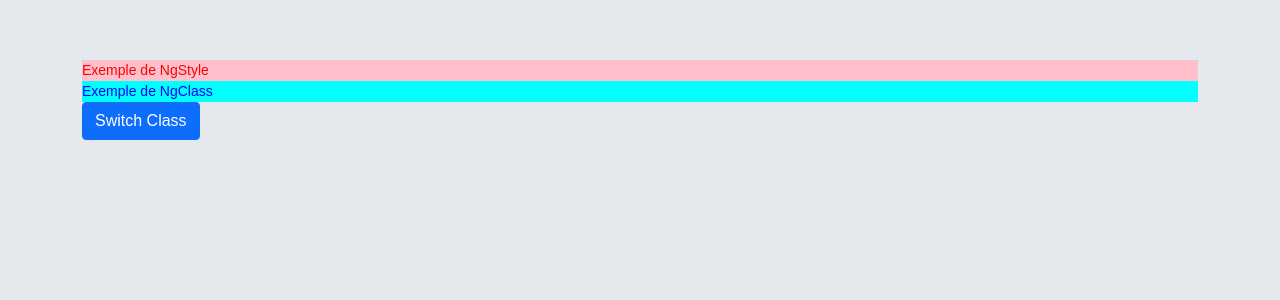
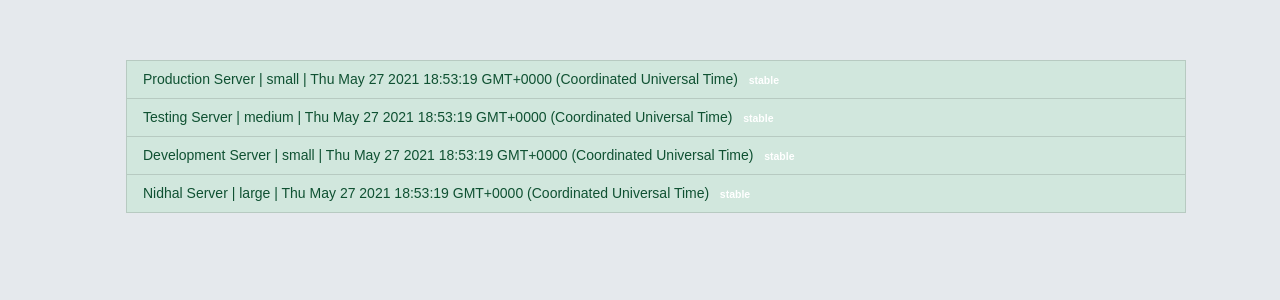
Before and after one commit to n2sy/GL-N-21, an Angular app: page / in a window 1280 px wide. Shown: the top 300 px of the page. Built offline with nearby package versions, Linux system fonts and the light colour scheme.

Commit message:
start of the project

```diff
--- a/src/app/app.component.html
+++ b/src/app/app.component.html
@@ -1,5 +1,6 @@
 <div class="container">
     <!-- <app-cv></app-cv> -->
-    <app-direct></app-direct>
+    <!-- <app-direct></app-direct> -->
     <!-- <app-ms-word></app-ms-word> -->
+    <app-servers></app-servers>
 </div>
--- a/src/app/app.module.ts
+++ b/src/app/app.module.ts
@@ -11,9 +11,10 @@ import { ItemComponent } from './item/item.component';
 import { DetailComponent } from './detail/detail.component';
 import { DirectComponent } from './direct/direct.component';
 import { MsWordComponent } from './ms-word/ms-word.component';
+import { ServersComponent } from './servers/servers.component';
 
 @NgModule({
-  declarations: [AppComponent, FirstComponent, ParentComponent, CvComponent, ListeComponent, ItemComponent, DetailComponent, DirectComponent, MsWordComponent],
+  declarations: [AppComponent, FirstComponent, ParentComponent, CvComponent, ListeComponent, ItemComponent, DetailComponent, DirectComponent, MsWordComponent, ServersComponent],
   imports: [BrowserModule, FormsModule],
   providers: [],
   bootstrap: [AppComponent],
--- /dev/null
+++ b/src/app/servers/servers.component.html
@@ -0,0 +1,9 @@
+<div class="container">
+    <ol>
+        <li class=" list-group-item" [ngClass]="changeClass(serv)" *ngFor="let serv of tabServers">
+            {{serv.nom}} | {{serv.type}} | {{serv.startDate}}
+            <span class="badge badge-secondary">{{serv.status}}</span>
+        </li>
+
+    </ol>
+</div>
--- /dev/null
+++ b/src/app/servers/servers.component.ts
@@ -0,0 +1,46 @@
+import { Component, OnInit } from '@angular/core';
+
+@Component({
+  selector: 'app-servers',
+  templateUrl: './servers.component.html',
+  styleUrls: ['./servers.component.css'],
+})
+export class ServersComponent implements OnInit {
+  tabServers = [
+    {
+      nom: 'Production Server',
+      type: 'small',
+      startDate: Date(),
+      status: 'stable',
+    },
+    {
+      nom: 'Testing Server',
+      type: 'medium',
+      startDate: Date(),
+      status: 'stable',
+    },
+    {
+      nom: 'Development Server',
+      type: 'small',
+      startDate: Date(),
+      status: 'stable',
+    },
+    {
+      nom: 'Nidhal Server',
+      type: 'large',
+      startDate: Date(),
+      status: 'stable',
+    },
+  ];
+  constructor() {}
+
+  ngOnInit(): void {}
+
+  changeClass(serv) {
+    return {
+      'list-group-item-success': serv.status == 'stable',
+      'list-group-item-danger': serv.status == 'critical',
+      'list-group-item-warning': serv.status == 'offline',
+    };
+  }
+}
```
Also changed, not shown: src/app/servers/servers.component.css (added), 1 other file (tests, documents, lock files or other folders).
